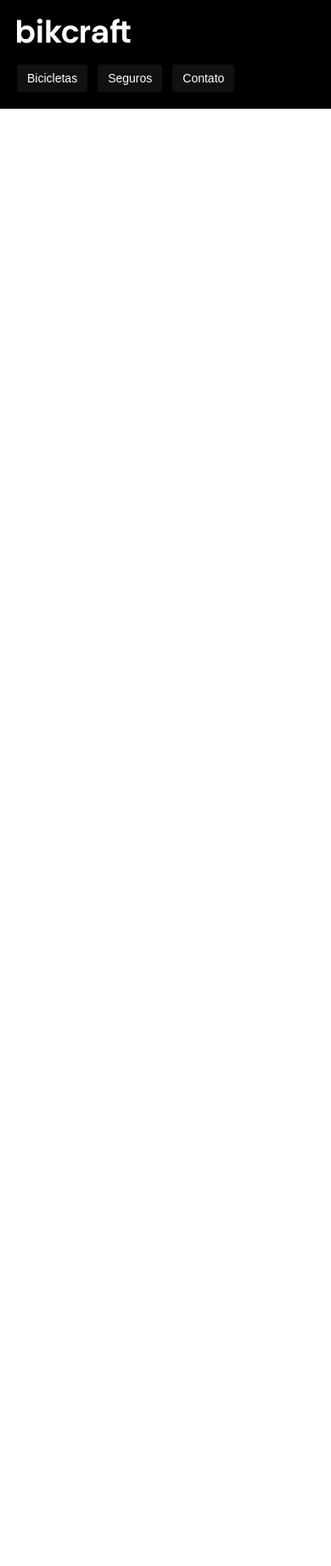
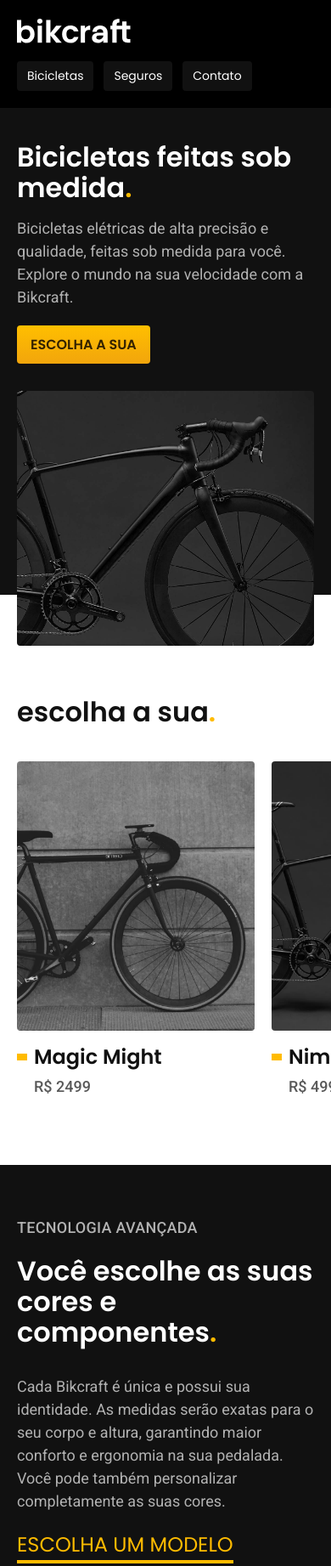
Before and after one commit to italomartinsg/bikcraft, a plain HTML site: page index.html in a window 390 px wide. Shown: the top 1843 px of the page at 85% size. Before the commit the page ends 844 px from the top, so only its background shows below. Drawn offline with Linux system fonts and the light colour scheme.

Commit message:
add conteudo de introdução e conteudo de tecnologia do site

```diff
--- /dev/null
+++ b/css/bicicletas/bicicletas-lista.css
@@ -0,0 +1,56 @@
+.bicicletas-lista {
+  padding-top: 60px;
+  padding-bottom: 120px;
+}
+.bicicletas-lista h2 {
+  margin-bottom: 40px;
+}
+.bicicletas-lista ul {
+  display: flex;
+  gap: 40px;
+  padding: 0 20px 20px 20px;
+  max-width: 1400px;
+  margin-left: auto;
+  margin-right: auto;
+  overflow-x: auto;
+}
+.bicicletas-lista li {
+  min-width: 280px;
+}
+
+.bicicletas-lista a {
+  display: block;
+}
+.bicicletas-lista img {
+  margin-bottom: 16px;
+}
+
+.bicicletas-lista h3 {
+  margin-bottom: 8px;
+  display: flex;
+  align-items: center;
+}
+.bicicletas-lista h3::before {
+  content: "";
+  display: inline-block;
+  background-color: var(--cor-p1);
+  height: 8px;
+  width: 12px;
+  margin-right: 8px;
+  transition: width 0.2;
+}
+.bicicletas-lista a:hover h3::before {
+  width: 24px;
+}
+.bicicletas-lista li span {
+  padding-left: 20px;
+}
+
+@media (max-width: 800px) {
+  .bicicletas-lista {
+    padding-bottom: 60px;
+  }
+  .bicicletas-lista ul {
+    gap: 20px;
+  }
+}
--- /dev/null
+++ b/css/global/global.css
@@ -0,0 +1,30 @@
+body {
+  margin: 0px;
+  font-family: Arial, Helvetica, sans-serif;
+  color: #111111;
+  padding-bottom: 600px;
+}
+h1,
+h2,
+h3,
+h4,
+ul,
+p {
+  margin: 0px;
+}
+ul {
+  padding: 0px;
+  list-style: none;
+}
+a {
+  text-decoration: none;
+  color: inherit;
+}
+img {
+  max-width: 100%;
+  display: block;
+}
+
+img[src$=".jpg"] {
+  border-radius: 4px;
+}
--- /dev/null
+++ b/css/global/header.css
@@ -0,0 +1,65 @@
+.header-bg {
+  background-color: var(--cor-12);
+}
+
+.header {
+  display: flex;
+  flex-wrap: wrap;
+  gap: 20px;
+  justify-content: space-between;
+  align-items: center;
+  padding-top: 20px;
+  padding-bottom: 20px;
+}
+
+.header-menu {
+  display: flex;
+  flex-wrap: wrap;
+  gap: 40px;
+}
+
+.header-menu a {
+  display: inline-block;
+  padding: 16px 0px;
+  position: relative;
+}
+.header-menu a::after {
+  content: "";
+  display: block;
+  height: 2px;
+  width: 0%;
+  background: var(--cor-0);
+  margin-top: 4px;
+  transition: 0.3s;
+  position: absolute;
+}
+.header-menu a:hover::after {
+  width: 100%;
+}
+
+@media (max-width: 800px) {
+  .header-menu {
+    gap: 20px;
+  }
+  .header-menu a {
+    background: var(--cor-11);
+    padding: 12px 16px;
+    border-radius: 4px;
+  }
+  .header-menu a:hover {
+    background: var(--cor-10);
+  }
+  .header a:after {
+    display: none;
+  }
+}
+
+@media (max-width: 600px) {
+  .header-menu {
+    gap: 12px;
+  }
+  .header-menu a {
+    padding: 8px 12px;
+    font-size: 14px;
+  }
+}
--- /dev/null
+++ b/css/home/introducao.css
@@ -0,0 +1,51 @@
+.introducao-bg {
+  background: var(--cor-12);
+  box-shadow: inset 0 -120px var(--cor-0);
+}
+
+.introducao {
+  display: grid;
+  grid-template-columns: 1fr 1fr;
+  gap: 0px 40px;
+}
+
+.introducao-conteudo {
+  align-self: end;
+  padding-bottom: 200px;
+}
+
+.introducao img {
+  width: 100%;
+  height: 100%;
+  object-fit: cover;
+  border-radius: 4px;
+}
+.introducao h1 {
+  margin-bottom: 32px;
+}
+
+.introducao p {
+  margin-bottom: 20px;
+}
+
+@media (max-width: 800px) {
+  .introducao-bg {
+    background: var(--cor-11);
+    padding-top: 40px;
+    box-shadow: inset 0 -60px var(--cor-0);
+  }
+  .introducao {
+    grid-template-columns: 1fr;
+    gap: 32px;
+  }
+  .introducao-conteudo {
+    padding-bottom: 0px;
+  }
+  .introducao h1 {
+    margin-bottom: 16px;
+  }
+  .introducao img {
+    height: 300px;
+    width: 100%;
+  }
+}
--- /dev/null
+++ b/css/home/tecnologia.css
@@ -0,0 +1,75 @@
+.tecnologia-bg {
+  background-color: var(--cor-11);
+  box-shadow: inset 0 80px var(--cor-0), inset 0 -80px var(--cor-0);
+}
+
+.tecnologia {
+  display: grid;
+  grid-template-columns: 1fr 1fr;
+  gap: 40px;
+}
+
+.tecnologia-imagem img {
+  width: 100%;
+  height: 100%;
+  object-fit: cover;
+  object-position: left;
+}
+
+.tecnologia-conteudo {
+  padding-top: 160px;
+  padding-bottom: 160px;
+}
+
+.tecnologia-conteudo > span {
+  display: block;
+  margin-bottom: 20px;
+}
+.tecnologia-conteudo h2 {
+  margin-bottom: 32px;
+}
+
+.tecnologia-conteudo > p {
+  margin-bottom: 20px;
+}
+.tecnologia a {
+  margin-bottom: 80px;
+}
+
+.tecnologia-vantagens {
+  display: flex;
+  gap: 40px;
+}
+
+.tecnologia-vantagens h3 {
+  margin-bottom: 8px;
+  width: max-content;
+}
+.tecnologia-vantagens img {
+  width: 24px;
+  margin-bottom: 8px;
+}
+
+@media (max-width: 800px) {
+  .tecnologia-bg {
+    box-shadow: initial;
+  }
+  .tecnologia {
+    grid-template-columns: 1fr;
+  }
+  .tecnologia-conteudo {
+    padding-top: 60px;
+    padding-bottom: 60px;
+  }
+  .tecnologia-imagem {
+    display: none;
+  }
+  .tecnologia a {
+    margin-bottom: 60px;
+  }
+}
+@media (max-width: 600px) {
+  .tecnologia-vantagens {
+    flex-direction: column;
+  }
+}
--- a/css/style.css
+++ b/css/style.css
@@ -1,83 +1,14 @@
-body {
-  margin: 0px;
-  font-family: Arial, Helvetica, sans-serif;
-}
+@import "./global/global.css";
+@import "./utilidades/tipografia.css";
+@import "./utilidades/cores.css";
 
-ul {
-  margin: 0px;
-  padding: 0px;
-  list-style: none;
-}
-a {
-  text-decoration: none;
-}
-.header-bg {
-  background-color: #000000;
-}
+@import "./global/header.css";
 
-.header {
-  display: flex;
-  flex-wrap: wrap;
-  gap: 20px;
-  justify-content: space-between;
-  align-items: center;
-  box-sizing: border-box;
-  padding: 20px;
-  max-width: 1200px;
-  margin-left: auto;
-  margin-right: auto;
-}
+/* Utilidades */
+@import "./utilidades/componentes.css";
+/* Home */
+@import "./home/introducao.css";
+@import "./home/tecnologia.css";
 
-.header-menu {
-  display: flex;
-  flex-wrap: wrap;
-  gap: 40px;
-}
-
-.header-menu a {
-  color: #ffffff;
-  display: inline-block;
-  padding: 16px 0px;
-  font-size: 18px;
-  position: relative;
-}
-.header-menu a::after {
-  content: "";
-  display: block;
-  height: 2px;
-  width: 0%;
-  background: #ffffff;
-  margin-top: 4px;
-  transition: 0.3s;
-  position: absolute;
-}
-.header-menu a:hover::after {
-  width: 100%;
-}
-
-@media (max-width: 800px) {
-  .header-menu {
-    gap: 20px;
-  }
-  .header-menu a {
-    background: #111111;
-    padding: 12px 16px;
-    border-radius: 4px;
-  }
-  .header-menu a:hover {
-    background: #2e2e2e;
-  }
-  .header a:after {
-    display: none;
-  }
-}
-
-@media (max-width: 600px) {
-  .header-menu {
-    gap: 12px;
-  }
-  .header-menu a {
-    padding: 8px 12px;
-    font-size: 14px;
-  }
-}
+/* Bicicletas */
+@import "./bicicletas/bicicletas-lista.css";
--- /dev/null
+++ b/css/utilidades/componentes.css
@@ -0,0 +1,45 @@
+.container {
+  box-sizing: border-box;
+  max-width: 1200px;
+  padding-left: 20px;
+  padding-right: 20px;
+  margin-left: auto;
+  margin-right: auto;
+}
+.botao {
+  display: inline-block;
+  padding: 16px 32px;
+  background: linear-gradient(#ffbf00, #f2a50c);
+  border-radius: 4px;
+  box-shadow: 0 1px 2px rgba(0, 0, 0, 0.1);
+  text-transform: uppercase;
+  color: var(--cor-p5);
+  font: 600 1.125rem/1.35 "Poppins", sans-serif;
+}
+
+.botao:hover {
+  background: linear-gradient(#ffb60d, #e59317);
+}
+@media (max-width: 600px) {
+  .botao {
+    padding: 12px 16px;
+    font-size: 1rem;
+  }
+}
+
+.link {
+  display: inline-block;
+  color: var(--cor-p1);
+  font: 500 1.5rem/1.5 "Poppins", sans-serif;
+  text-transform: uppercase;
+}
+.link::after {
+  content: "";
+  display: block;
+  width: 100%;
+  height: 4px;
+  background-color: currentColor; /* Pega a cor do pai */
+}
+.link:hover {
+  color: var(--cor-0);
+}
--- /dev/null
+++ b/css/utilidades/cores.css
@@ -0,0 +1,76 @@
+:root {
+  --cor-0: #ffffff;
+  --cor-1: #f7f7f7;
+  --cor-2: #ededed;
+  --cor-3: #dedede;
+  --cor-4: #cccccc;
+  --cor-5: #b2b2b2;
+  --cor-6: #9c9c9c;
+  --cor-7: #717171;
+  --cor-8: #595959;
+  --cor-9: #404040;
+  --cor-10: #2e2e2e;
+  --cor-11: #111111;
+  --cor-12: #000000;
+  --cor-p1: #ffbb00;
+  --cor-p2: #e4a30b;
+  --cor-p3: #a66f00;
+  --cor-p4: #664400;
+  --cor-p5: #332200;
+}
+
+.cor-0 {
+  color: var(--cor-0);
+}
+.cor-1 {
+  color: var(--cor-1);
+}
+.cor-2 {
+  color: var(--cor-2);
+}
+.cor-3 {
+  color: var(--cor-3);
+}
+.cor-4 {
+  color: var(--cor-4);
+}
+.cor-5 {
+  color: var(--cor-5);
+}
+.cor-6 {
+  color: var(--cor-6);
+}
+.cor-7 {
+  color: var(--cor-7);
+}
+.cor-8 {
+  color: var(--cor-8);
+}
+.cor-9 {
+  color: var(--cor-9);
+}
+.cor-10 {
+  color: var(--cor-10);
+}
+.cor-11 {
+  color: var(--cor-11);
+}
+.cor-12 {
+  color: var(--cor-12);
+}
+
+.cor-p1 {
+  color: var(--cor-p1);
+}
+.cor-p2 {
+  color: var(--cor-p2);
+}
+.cor-p3 {
+  color: var(--cor-p3);
+}
+.cor-p4 {
+  color: var(--cor-p4);
+}
+.cor-p5 {
+  color: var(--cor-p5);
+}
--- /dev/null
+++ b/css/utilidades/tipografia.css
@@ -0,0 +1,80 @@
+.font-1-xs {
+  font: 400 0.75rem/1.35 "Poppins", sans-serif;
+  /* Font é abreviação de:
+  Font-weight: 400;
+  font-size: 0.75rem;
+  line-height: 1.35;
+  font-family: "Poppins", sans-serif; */
+}
+
+.font-2-xs {
+  font: 400 0.875rem/1.43 "Roboto", sans-serif;
+}
+
+.font-1-s {
+  font: 400 1rem/1.5 "Poppins", sans-serif;
+}
+
+.font-2-s {
+  font: 400 1rem/1.5 "Roboto", sans-serif;
+}
+
+.font-1-m,
+.font-1-m-b {
+  font: 400 1.125rem/1.35 "Poppins", sans-serif;
+}
+
+.font-1-m-b {
+  font-weight: 600;
+}
+
+.font-2-m {
+  font: 500 1.125rem/1.35 "Roboto", sans-serif;
+}
+
+.font-1-l {
+  font: 400 1.5rem/1.5 "Poppins", sans-serif;
+}
+
+.font-2-l,
+.font-2-l-b {
+  font: 400 1.5rem/1.5 "Roboto", sans-serif;
+}
+
+.font-2-l-b {
+  font-weight: 500;
+  letter-spacing: 0.015em;
+  text-transform: uppercase;
+}
+
+.font-1-xl {
+  font: 600 2rem/1.25 "Poppins", sans-serif;
+}
+
+.font-2-xl {
+  font: 500 2rem/1.25 "Roboto", sans-serif;
+}
+
+.font-1-xxl {
+  font: 600 4rem/1.125 "Poppins", sans-serif;
+}
+
+@media (max-width: 1200px) {
+  .font-1-xxl {
+    font-size: 3rem;
+  }
+  .font-2-l,
+  .font-2-l-b {
+    font-size: 1.125rem;
+  }
+}
+
+@media (max-width: 800px) {
+  .font-1-xxl {
+    font-size: 2rem;
+  }
+  .font-1-xl,
+  .font-2-xl {
+    font-size: 1.5rem;
+  }
+}
--- a/index.html
+++ b/index.html
@@ -8,16 +8,19 @@
   <meta name="description" content="Bicicletas elétricas de alta precisão e qualidade, feitas sob medida para o cliente. Explore o mundo na sua velocidade com a Bikcraft.">
 
   <link rel="stylesheet" href="./css/style.css">
+  <link rel="preconnect" href="https://fonts.googleapis.com">
+  <link rel="preconnect" href="https://fonts.gstatic.com" crossorigin>
+  <link href="https://fonts.googleapis.com/css2?family=Fira+Sans:wght@400;700&family=Poppins:wght@400;600&family=Roboto:wght@400;500&display=swap" rel="stylesheet">
 </head>
 
 <body>
   <header class="header-bg">
-    <div class="header">
+    <div class="header container">
       <a href="./">
         <img src="./img/bikcraft.svg" alt="Bikcraft">
       </a>
       <nav aria-label="primaria">
-        <ul class="header-menu">
+        <ul class="header-menu font-1-m cor-0">
           <li><a href="./bicletas.html">Bicicletas</a></li>
           <li><a href="./seguros.html">Seguros</a></li>
           <li><a href="./contato.html">Contato</a></li>
@@ -25,6 +28,71 @@
       </nav>
     </div>
   </header>
+
+  <main class="introducao-bg">
+    <div class="introducao container">
+      <div class="introducao-conteudo">
+        <h1 class="font-1-xxl cor-0">Bicicletas feitas sob medida<span class="cor-p1">.</span></h1>
+        <p class="font-2-l cor-5">Bicicletas elétricas de alta precisão e qualidade, feitas sob medida para você. Explore o mundo na sua velocidade com a Bikcraft.</p>
+        <a class="botao" href="./biciletas.html">Escolha a sua</a>
+      </div>
+      <div>
+        <img src="./img/fotos/introducao.jpg" alt="Bicicleta elétrica preta.">
+      </div>
+    </div>
+  </main>
+  <article class="bicicletas-lista">
+    <h2 class="container font-1-xxl">escolha a sua<span class="cor-p1">.</span></h2>
+    <ul>
+      <li>
+        <a href="./bicicletas/magic.html">
+          <img src="./img/bicicletas/magic-home.jpg" alt="Biciclet preta">
+          <h3 class="font-1-xl">Magic Might</h3>
+          <span class="font-2-m cor-8">R$ 2499</span>
+        </a>
+      </li>
+      <li>
+        <a href="./bicicletas/nimbus.html">
+          <img src="./img/bicicletas/nimbus-home.jpg" alt="Biciclet preta">
+          <h3 class="font-1-xl">Nimbus Stark</h3>
+          <span class="font-2-m cor-8">R$ 4999</span>
+        </a>
+      </li>
+      <li>
+        <a href="./bicicletas/nebula.html">
+          <img src="./img/bicicletas/nebula-home.jpg" alt="Biciclet preta">
+          <h3 class="font-1-xl">Nebula Cosmic</h3>
+          <span class="font-2-m cor-8">R$ 3999</span>
+        </a>
+      </li>
+    </ul>
+  </article>
+  <article class="tecnologia-bg">
+    <div class="tecnologia container">
+      <div class="tecnologia-conteudo">
+        <span class="font-2-l-b cor-5">Tecnologia Avançada</span>
+        <h2 class="font-1-xxl cor-0">Você escolhe as suas cores e componentes<span class="cor-p1">.</span></h2>
+        <p class="font-2-l cor-5">Cada Bikcraft é única e possui sua identidade. As medidas serão exatas para o seu corpo e altura, garantindo maior conforto e ergonomia na sua pedalada. Você pode também personalizar completamente as suas cores.</p>
+        <a class="link" href="./bicletas.html">Escolha um modelo</a>
+        <div class="tecnologia-vantagens">
+          <div>
+            <img src="./img/icones/eletrica.svg" alt="">
+            <h3 class="font-1-m cor-0">Motor Elétrico</h3>
+            <p class="font-2-s cor-5">Toda Bikcraft é equipada com um motor elétrico que possui duração de até 120h. A bateria é recarregada com a sua energia gasta ao pedalar.</p>
+          </div>
+          <div>
+            <img src="./img/icones/rastreador.svg" alt="">
+            <h3 class="font-1-m cor-0">Rastreador</h3>
+            <p class="font-2-s cor-5">Sabemos o quão preciosa é a sua Bikcraft, por isso adicionamos rastreadores e sistemas anti-furto para garantir o seu sossego.</p>
+          </div>
+        </div>
+      </div>
+      <div class="tecnologia-imagem">
+        <img src="./img/fotos/tecnologia.jpg" alt="">
+      </div>
+    </div>
+  </article>
+
 </body>
 
 </html
```
